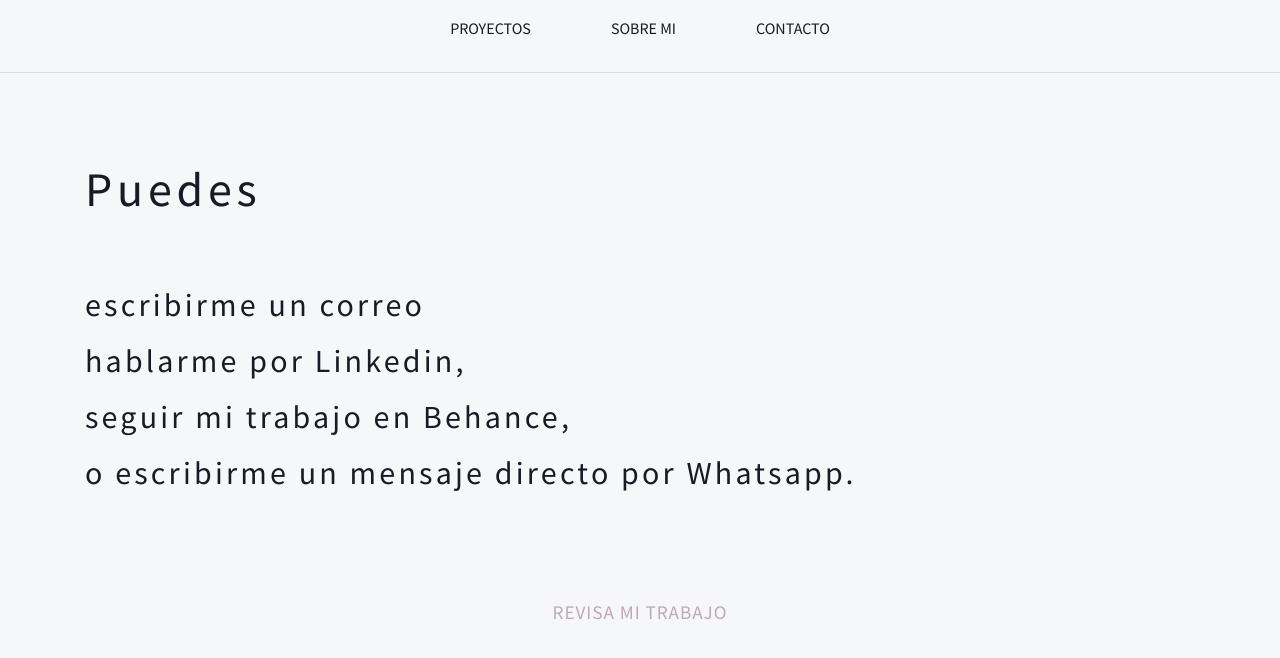
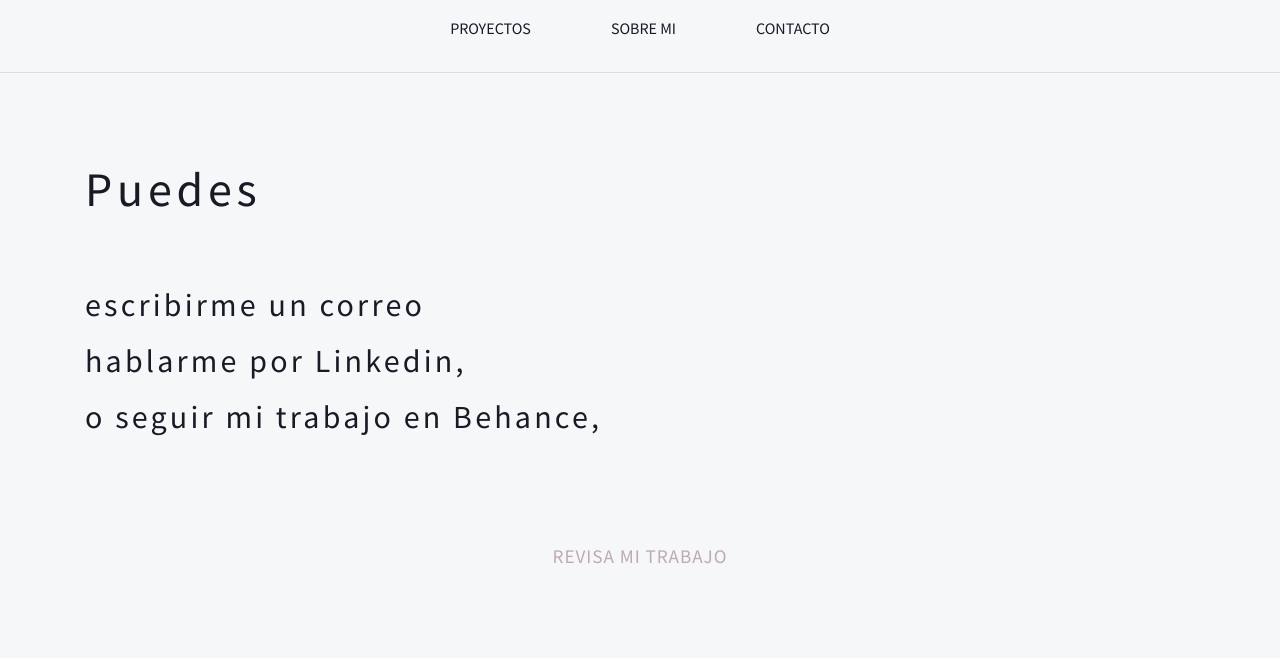
Before and after one commit to LeilaOjedaMillahueque/ojedamillahuequeportafolio, a plain HTML site: page contact.html in a window 1280 px wide. Drawn offline with nearby package versions, Linux system fonts and the light colour scheme.

Commit message:
Sacando texto de whatsapp de contacto

```diff
--- a/contact.html
+++ b/contact.html
@@ -36,8 +36,7 @@
                 <div class="col-12 col-lg-9 pb-5">
                     <h2>escribirme un <a href="" class="link">correo</a></h2>
                     <h2>hablarme por  <a href="" class="link">Linkedin</a>,</h2>
-                    <h2>seguir mi trabajo en  <a href="" class="link">Behance</a>,</h2>
-                    <h2>o escribirme un mensaje directo por  <a href="" class="link">Whatsapp</a>.</h2>
+                    <h2>o seguir mi trabajo en  <a href="" class="link">Behance</a>,</h2>
                 </div>
             </div>
         </div>
```
